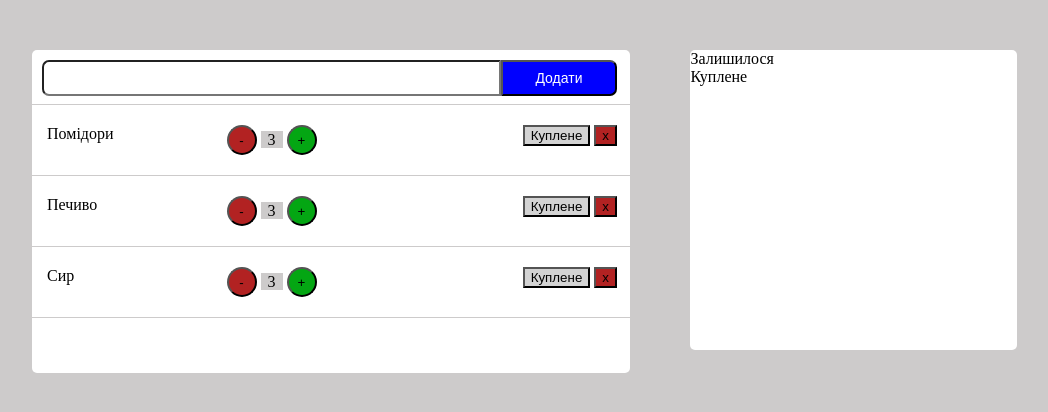
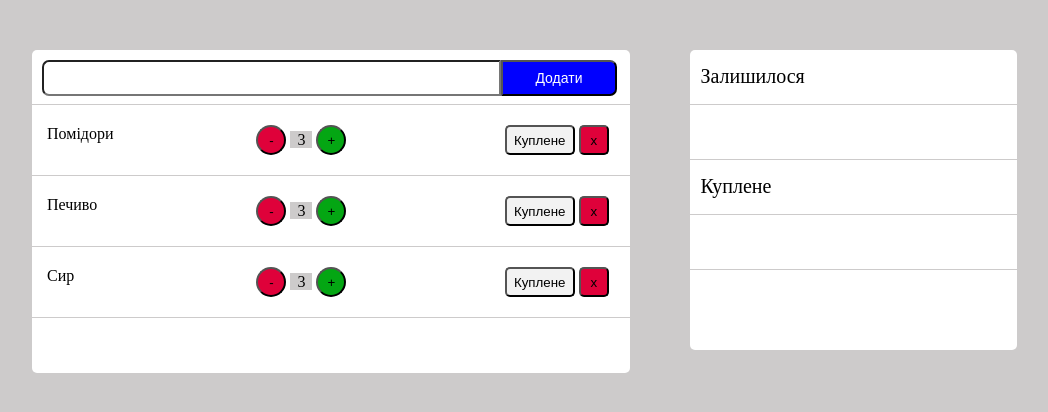
Before and after one commit to OlyaGavr/MyBuyList, a plain HTML site: page index.html in a window 1280 px wide. Shown: the whole page, without its empty margins (124-1172 px from the left). Drawn offline with Linux system fonts and the light colour scheme.

Commit message:
HomeWork1

```diff
--- a/index.html
+++ b/index.html
@@ -58,7 +58,7 @@
               Сир
             </div>
             <div class="bl-count">
-              <button class="bl-minus">-</button>
+             <button class="bl-minus">-</button>
               <span class="bl-label">3</span>
               <button class="bl-plus">+</button>
             </div>
@@ -75,7 +75,9 @@
 
           <div class="bl-bought">
           <div class="bl-title">Залишилося</div>
+          <div class="bl-row_bought"></div>
           <div class="bl-title">Куплене</div>
+         <div class="bl-row_bought"></div>
         </div>
     </div>
       </div>
--- a/main.css
+++ b/main.css
@@ -44,7 +44,7 @@ body{
 }
 
 .bl-product{
-    width: 30%;
+    width: 35%;
     float: left;
     margin-left: 15px;
 }
@@ -56,7 +56,7 @@ body{
 }
 
 .bl-buttons{
-    width: 18%;
+    width: 21%;
     float: right
 }
 
@@ -89,6 +89,33 @@ body{
     font-size: 14px;
 }
 
+.bl-title{
+    width: 100%;
+    height: 55px;
+    font-size: 20px;
+    padding-left: 10px;
+    padding-top: 15px;
+    padding-bottom: 10px;
+    padding-right: 10px;
+    box-sizing: border-box;
+    border-bottom: 1px solid;
+    border-bottom-color: #cdcbcb;
+}
+
+.bl-row_bought{
+    width: 100%;
+    height: 55px;
+    font-size: 20px;
+    padding-left: 10px;
+    padding-top: 15px;
+    padding-bottom: 10px;
+    padding-right: 10px;
+    box-sizing: border-box;
+    border-bottom: 1px solid;
+    border-bottom-color: #cdcbcb;
+}
+
+
 /*Кнопки*/
 .bl-label {
     background: #cdcbcb;
@@ -102,14 +129,22 @@ body{
     border-radius: 100px;
 }
 .bl-minus {
-    background: #B22222;
+    background: #DF013A;
     width: 30px;
     height: 30px;
     border-radius: 100px;
 }
 .bl-button_bought {
     background: #D3D3D3;
+    width: 70px;
+    height: 30px;
+    border-radius: 5px;
+    background: #F2F2F2;
 }
+
 .bl-cansel {
-    background: #B22222;
+    background: #DF013A;
+    width: 30px;
+    height: 30px;
+    border-radius: 5px;
 }
```
Also changed, not shown: 1 other file.
